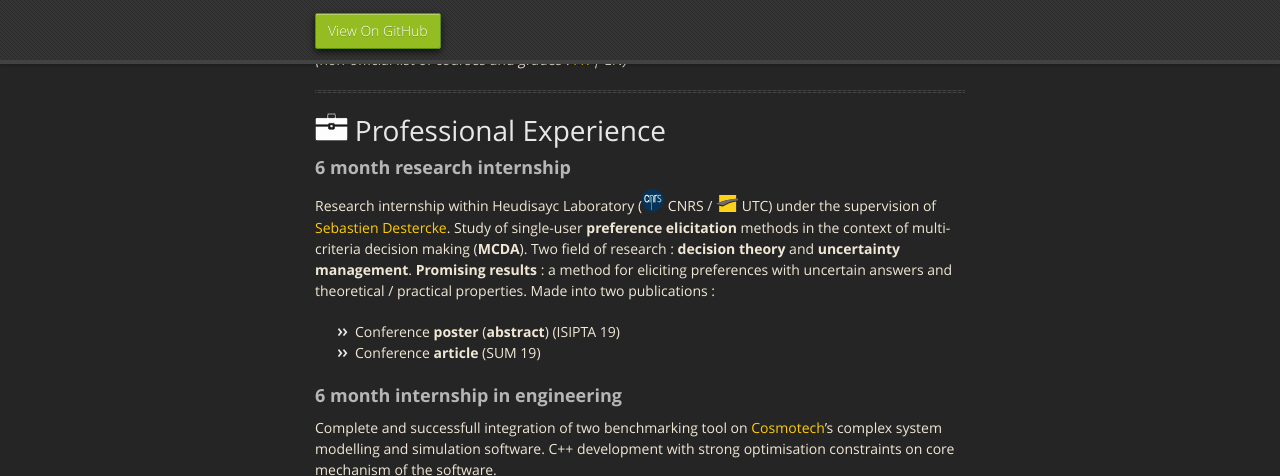
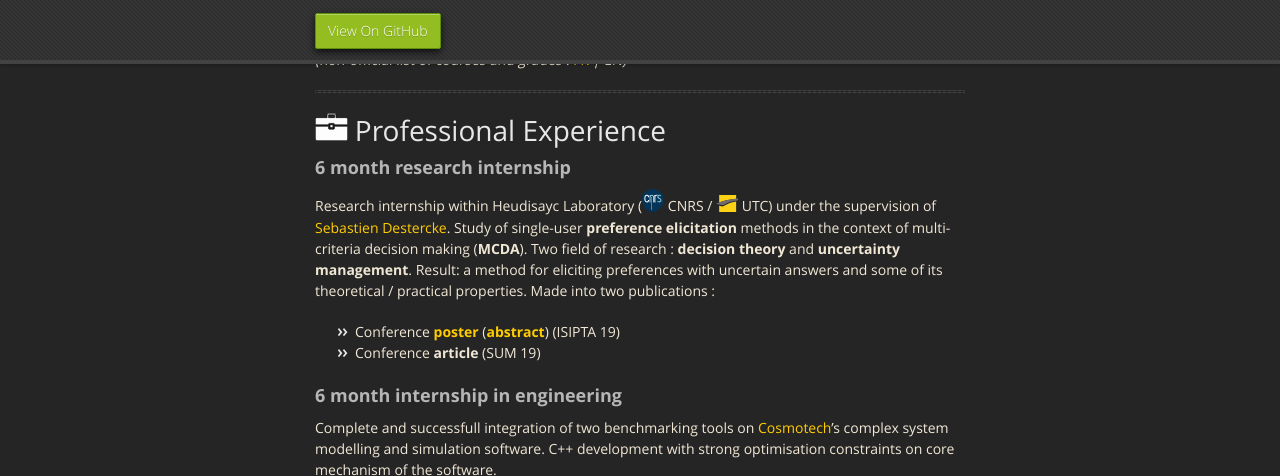
Before and after one commit to plougue/plougue.github.io, a Jekyll site: the page built from index.md, in a window 1280 px wide and 900 px high, scrolled down 825 px, cut to the strip 0-476 px from the top of the window. Built offline with Jekyll 4.4.1, drawn with Linux system fonts in a browser that asks for light colours; our own code applies the rules of GitHub Pages for plain Markdown files.

Commit message:
Work experience

```diff
--- a/index.md
+++ b/index.md
@@ -44,14 +44,16 @@ Research internship within Heudisayc Laboratory
 under the supervision of <a href='https://www.hds.utc.fr/~sdesterc/dokuwiki/'>Sebastien Destercke</a>.
 Study of single-user **preference elicitation** methods in the context of multi-criteria decision making (**MCDA**).
 Two field of research : **decision theory** and **uncertainty management**.
-**Promising results** : a method for eliciting preferences with uncertain answers and theoretical / practical properties.
+Result: a method for eliciting preferences with uncertain answers and
+some of its theoretical / practical properties.
 Made into two publications :
 
-* Conference **poster** (**abstract**) (ISIPTA 19)
+* Conference <a href='./Documents/ISIPTA_poster.pdf'>**poster**</a>
+ (<a href='http://www.isipta2019.ugent.be/contributions/abstract_guillot19.pdf'>**abstract**</a>) (ISIPTA 19)
 * Conference **article** (SUM 19)
 
 ### **6 month internship in engineering**
-Complete and successfull integration of two benchmarking tool on [Cosmotech](https://cosmotech.com/)'s complex system
+Complete and successfull integration of two benchmarking tools on [Cosmotech](https://cosmotech.com/)'s complex system
 modelling and simulation software.
 C++ development with strong optimisation constraints on core mechanism of the software.
 
```
Also changed, not shown: 1 other file.
